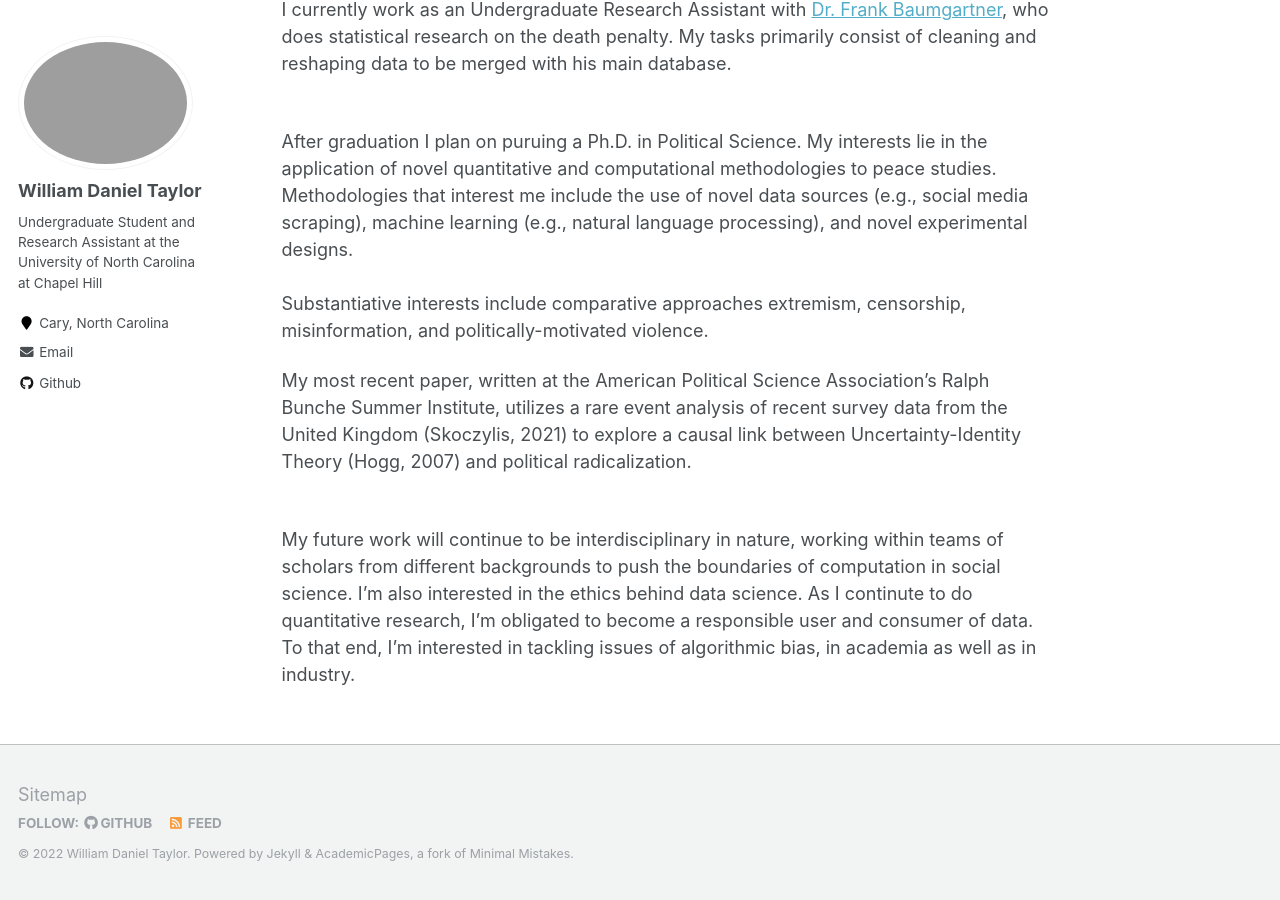
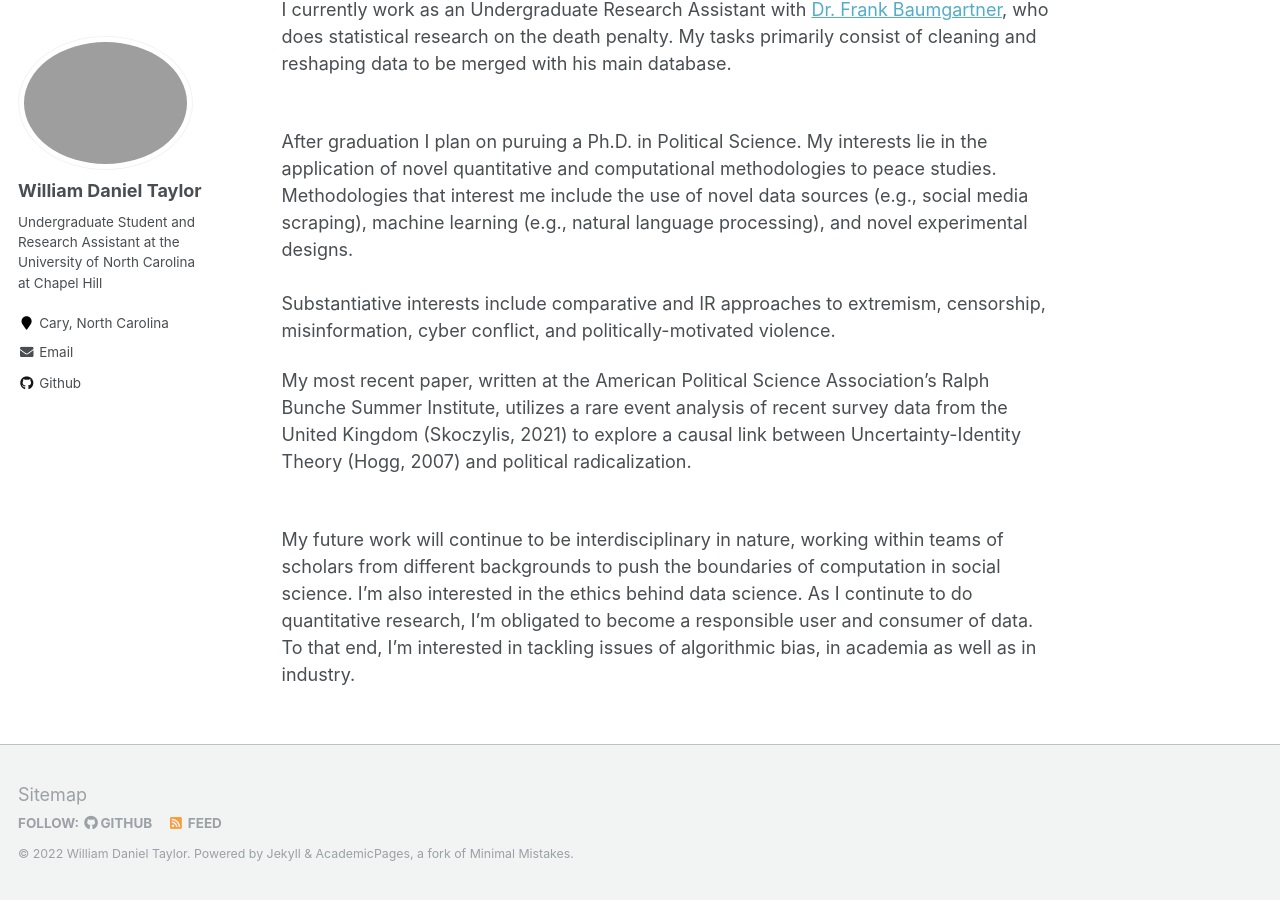
Before and after one commit to wdtaylor30/wdtaylor30.github.io, a Jekyll site: the page built from _pages/about.md, in a window 1280 px wide and 900 px high, scrolled down 851 px. Built offline with Jekyll 4.4.1, drawn with Linux system fonts in a browser that asks for light colours.

Commit message:
updated about.md

```diff
--- a/_pages/about.md
+++ b/_pages/about.md
@@ -15,7 +15,7 @@ Hello! I am a rising senior at the University of North Carolina at Chapel Hill.
 
 I currently work as an Undergraduate Research Assistant with [Dr. Frank Baumgartner](https://fbaum.unc.edu/), who does statistical research on the death penalty. My tasks primarily consist of cleaning and reshaping data to be merged with his main database. <br> <br>
 
-After graduation I plan on puruing a Ph.D. in Political Science. My interests lie in the application of novel quantitative and computational methodologies to peace studies. Methodologies that interest me include the use of novel data sources (e.g., social media scraping), machine learning (e.g., natural language processing), and novel experimental designs.<br><br> Substantiative interests include comparative approaches extremism, censorship, misinformation, and politically-motivated violence.
+After graduation I plan on puruing a Ph.D. in Political Science. My interests lie in the application of novel quantitative and computational methodologies to peace studies. Methodologies that interest me include the use of novel data sources (e.g., social media scraping), machine learning (e.g., natural language processing), and novel experimental designs.<br><br> Substantiative interests include comparative and IR approaches to extremism, censorship, misinformation, cyber conflict, and politically-motivated violence.
 
 My most recent paper, written at the American Political Science Association's Ralph Bunche Summer Institute, utilizes a rare event analysis of recent survey data from the United Kingdom (Skoczylis, 2021) to explore a causal link between Uncertainty-Identity Theory (Hogg, 2007) and political radicalization.<br> <br>
 
```
